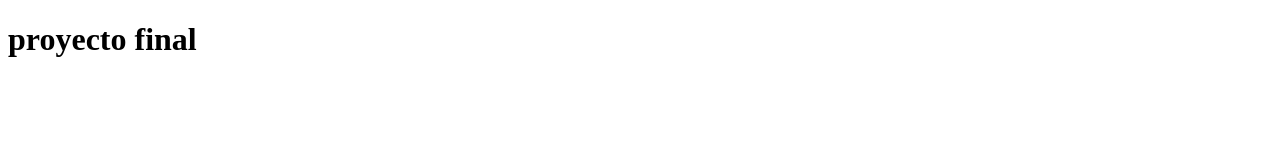
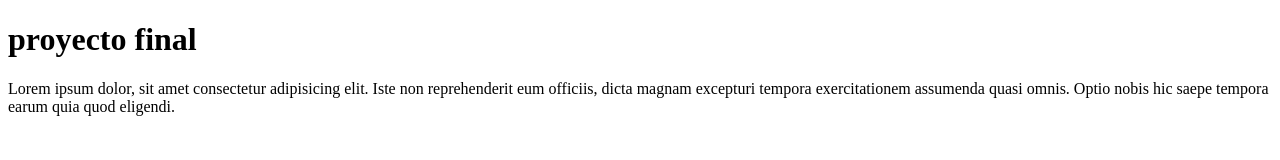
Before and after one commit to leynid/repositorio-madre, a plain HTML site: page index.html in a window 1280 px wide. Drawn offline with Linux system fonts and the light colour scheme.

Commit message:
parrafo-nuevo

```diff
--- a/index.html
+++ b/index.html
@@ -8,5 +8,6 @@
 </head>
 <body>
     <h1>proyecto final</h1>
+    <p>Lorem ipsum dolor, sit amet consectetur adipisicing elit. Iste non reprehenderit eum officiis, dicta magnam excepturi tempora exercitationem assumenda quasi omnis. Optio nobis hic saepe tempora earum quia quod eligendi.</p>
 </body>
 </html>
```
